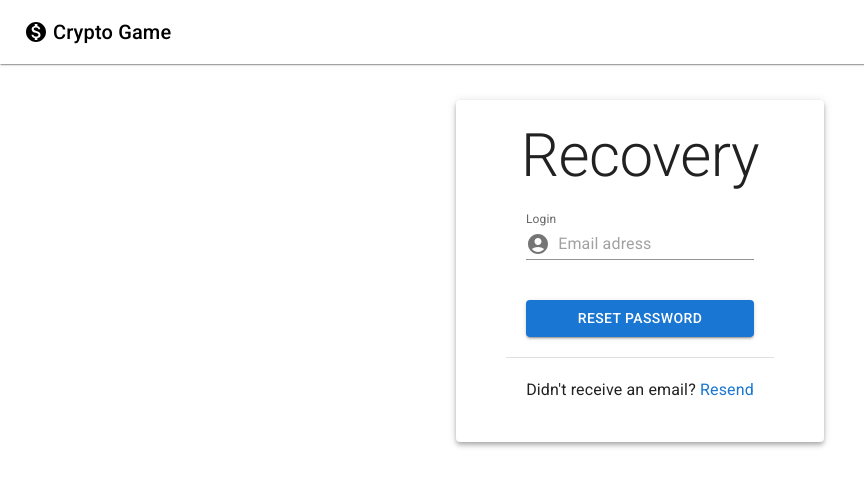
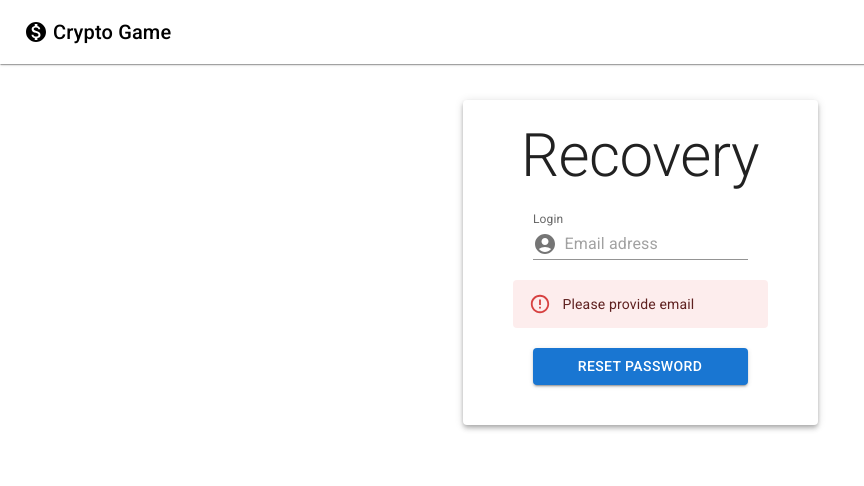
Before and after one commit to hffxx/cryptoapp, a React (Create React App) app in the folder frontend/: page /recover in a window 1280 px wide. Both pictures are taken after a click on the button "RESET PASSWORD". Shown: the top 486 px of the page, without its empty margins (0-864 px from the left). Built offline with nearby package versions, Linux system fonts and the light colour scheme; no server answers; what react-swipeable-views-utils would draw is missing.

Commit message:
feat: recovery account

```diff
--- a/frontend/src/components/Recover.js
+++ b/frontend/src/components/Recover.js
@@ -1,4 +1,5 @@
-import React from "react";
+import React, { useState } from "react";
+import { useAuth } from "./contexts/AuthContext";
 import {
   Paper,
   Typography,
@@ -10,6 +11,7 @@ import {
   Link,
   Box,
   Divider,
+  Alert,
 } from "@mui/material";
 import AccountCircle from "@mui/icons-material/AccountCircle";
 
@@ -31,7 +33,36 @@ const styles = {
   },
 };
 
+const errorsConf = {
+  "auth/invalid-email": "Invalid email format",
+  "auth/user-not-found": "Email not registered",
+};
+
 function Recover() {
+  const [email, setEmail] = useState("");
+  const [error, setError] = useState(null);
+  const [loading, setLoading] = useState(false);
+  const [success, setSuccess] = useState("");
+  const { resetPassword } = useAuth();
+  const handleSubmit = async () => {
+    if (!email) {
+      return setError({ message: "Please provide email" });
+    }
+    try {
+      setError(null);
+      setLoading(true);
+      await resetPassword(email);
+      setLoading(false);
+      setSuccess("Recover link sent");
+    } catch (e) {
+      if (errorsConf[e.code]) {
+        setError({
+          message: errorsConf[e.code],
+        });
+      }
+    }
+    setLoading(false);
+  };
   return (
     <Grid container sx={{ padding: "10px" }}>
       <Paper elevation={4} sx={styles.paper}>
@@ -40,6 +71,8 @@ function Recover() {
           <TextField
             sx={styles.item}
             label="Login"
+            value={email}
+            onChange={(e) => setEmail(e.target.value)}
             placeholder="Email adress"
             InputProps={{
               startAdornment: (
@@ -51,18 +84,17 @@ function Recover() {
             variant="standard"
           />
         </FormControl>
-        <Button variant="contained" sx={styles.item} disableRipple>
+        {!!success && <Alert severity="success">{success}</Alert>}
+        {!!error && <Alert severity="error">{error.message}</Alert>}
+        <Button
+          variant="contained"
+          sx={styles.item}
+          onClick={handleSubmit}
+          disableRipple
+          disabled={loading}
+        >
           Reset password
         </Button>
-        <Divider />
-        <Box sx={styles.item}>
-          <Typography>
-            {"Didn't receive an email? "}
-            <Link underline="hover" sx={styles.link}>
-              Resend
-            </Link>
-          </Typography>
-        </Box>
       </Paper>
     </Grid>
   );
--- a/frontend/src/components/contexts/AuthContext.js
+++ b/frontend/src/components/contexts/AuthContext.js
@@ -19,7 +19,9 @@ export function AuthProvider({ children }) {
   const logout = () => {
     return auth.signOut();
   };
-
+  const resetPassword = (email) => {
+    return auth.sendPasswordResetEmail(email);
+  };
   useEffect(() => {
     const unsubscribe = auth.onAuthStateChanged((user) => {
       setCurrentUser(user);
@@ -32,6 +34,7 @@ export function AuthProvider({ children }) {
     login,
     signup,
     logout,
+    resetPassword,
   };
   return (
     <AuthContext.Provider value={value}>
```
